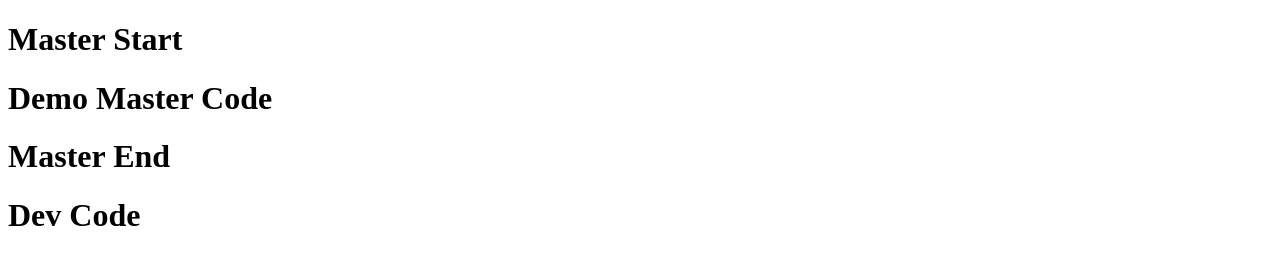
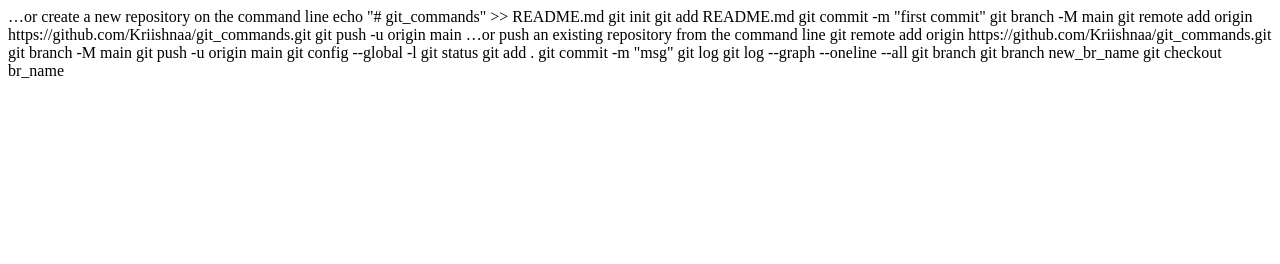
Before and after one commit to Kriishnaa/git_commands, a plain HTML site: page index.html in a window 1280 px wide. Drawn offline with Linux system fonts and the light colour scheme.

Commit message:
git commands sample

```diff
--- a/index.html
+++ b/index.html
@@ -4,9 +4,40 @@
 	<title>TEST</title>
 </head>
 <body>
-<h1>Master Start</h1>
-<h1>Demo Master Code</h1>
-<h1>Master End</h1>
-<h1>Dev Code</h1>
+
+…or create a new repository on the command line
+echo "# git_commands" >> README.md
+git init
+git add README.md
+git commit -m "first commit"
+git branch -M main
+git remote add origin https://github.com/Kriishnaa/git_commands.git
+git push -u origin main
+…or push an existing repository from the command line
+git remote add origin https://github.com/Kriishnaa/git_commands.git
+git branch -M main
+git push -u origin main
+
+
+
+git config --global -l
+
+git status
+
+git add .
+
+git commit -m "msg"
+
+git log
+
+git log --graph --oneline --all
+
+git branch
+
+git branch new_br_name
+
+
+git checkout br_name
+
 </body>
 </html>
```
